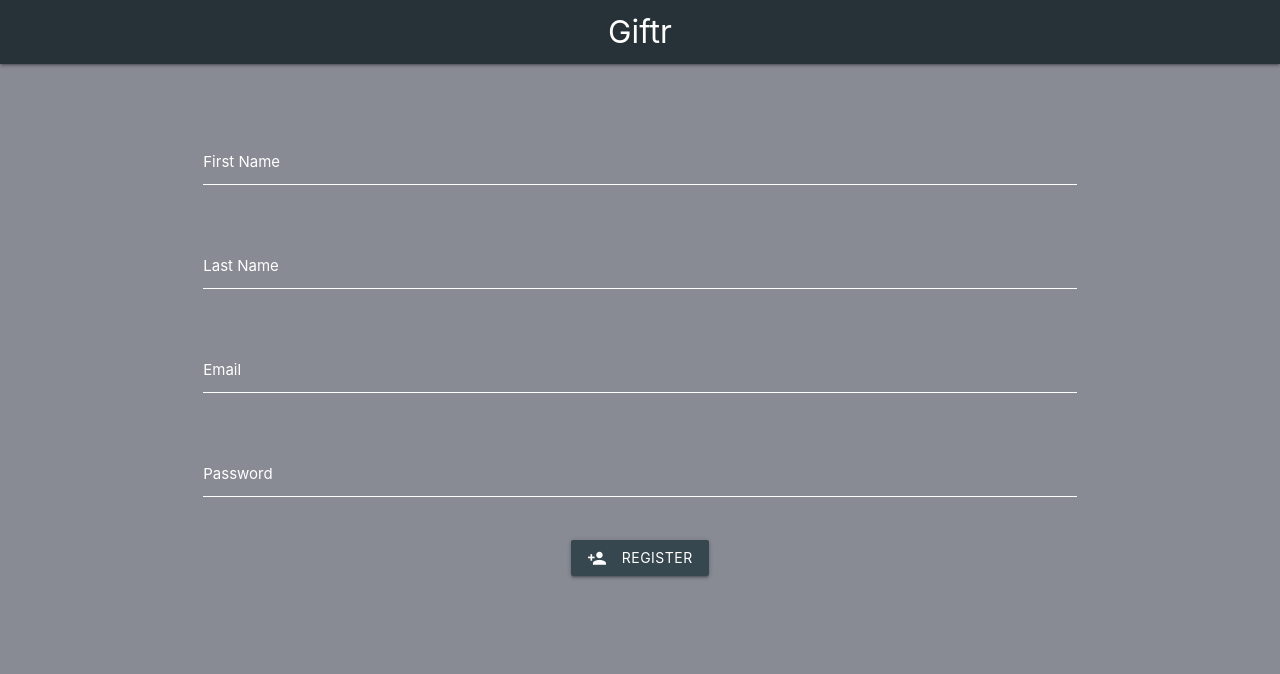
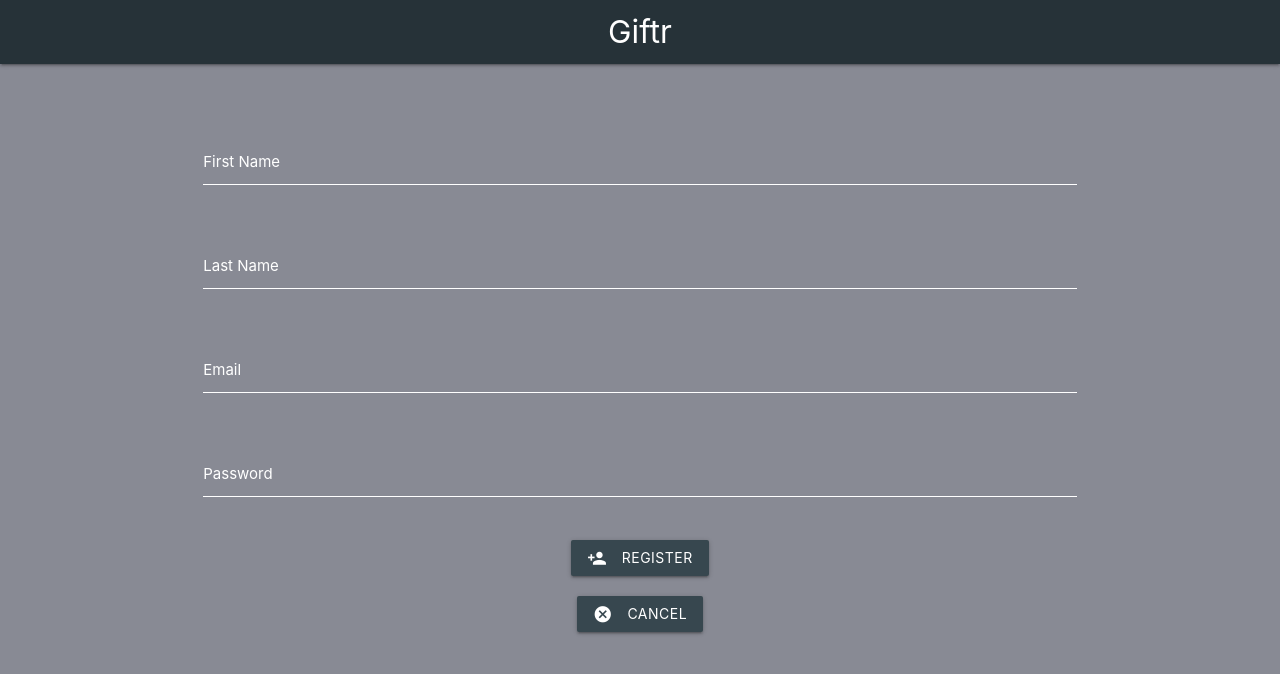
Before and after one commit to alessandrohj/pwa-giftR, a plain HTML site: page pages/register.html in a window 1280 px wide. Drawn offline with Linux system fonts and the light colour scheme.

Commit message:
Added cancel button to registration page

```diff
--- a/pages/register.html
+++ b/pages/register.html
@@ -62,7 +62,14 @@
                 ><i class="material-icons left">person_add</i>Register</a
               >
             </div>
-          </div>
+            </div>
+            <div class="row">
+              <div class="col s12 center">
+                <a
+                  class="waves-effect waves-light btn blue-grey darken-3"
+                  id="btnCancel" href="../index.html"> <i class="material-icons left">cancel</i>Cancel</a>
+              </div>
+            </div>
         </form>
       </div>
     </main>
```
